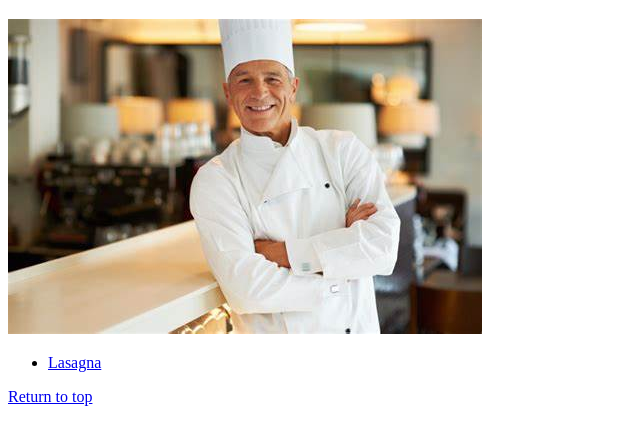
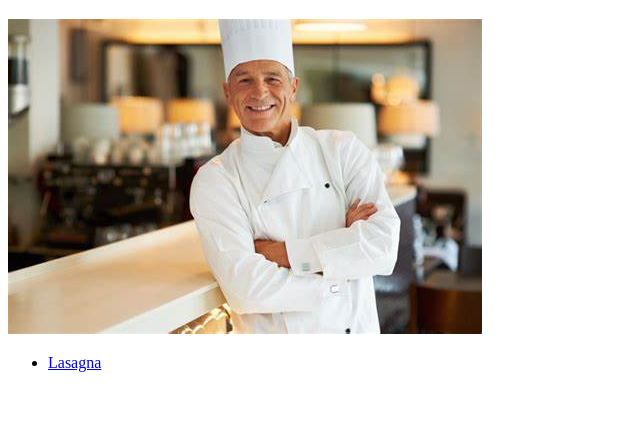
Before and after one commit to zahranwael/Odin_recipes, a plain HTML site: page index.html in a window 1280 px wide. Shown: the part 61-506 px from the top of the page, without its empty margins (0-640 px from the left). Drawn offline with Linux system fonts and the light colour scheme.

```diff
--- a/index.html
+++ b/index.html
@@ -14,7 +14,6 @@
         <li><a href="../Odin_recipes/recipes/lasagna.html">Lasagna</a></li>
     </ul>
 
-    <a href="#header">Return to top</a>
 </body>
 
 </html>
```
Also changed, not shown: recipes/lasagna.html (+1 -1 lines).
